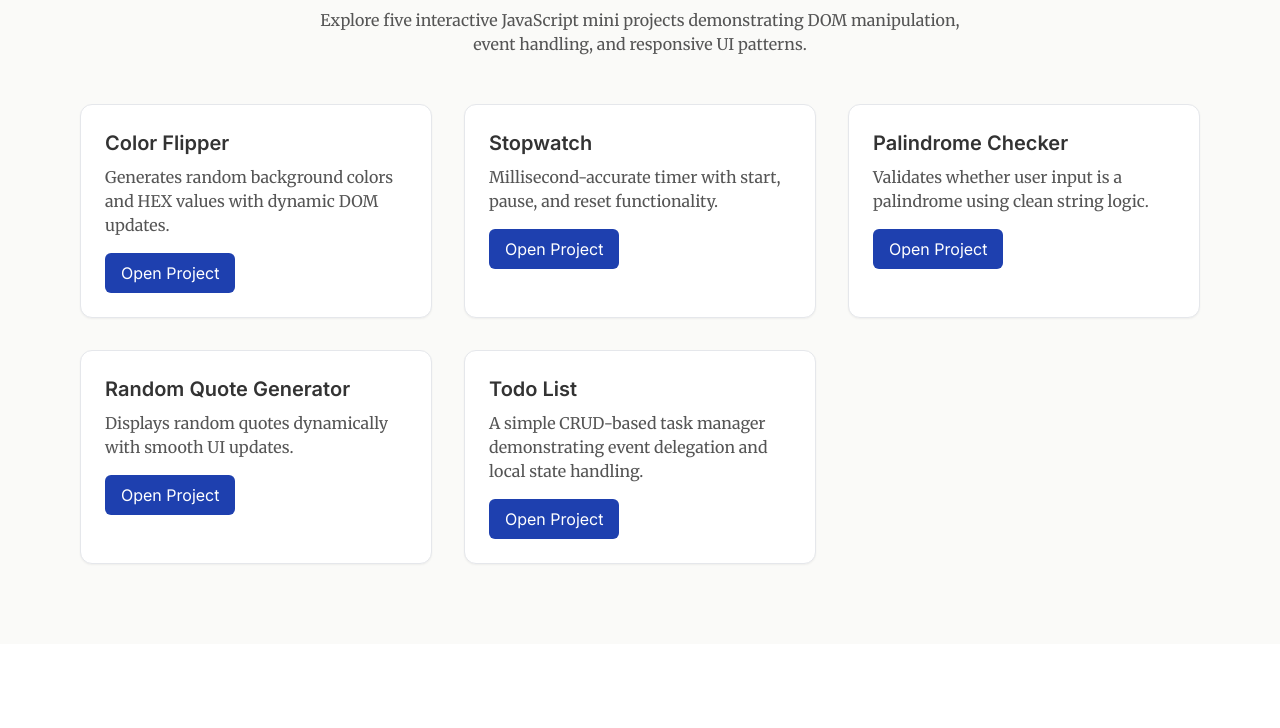
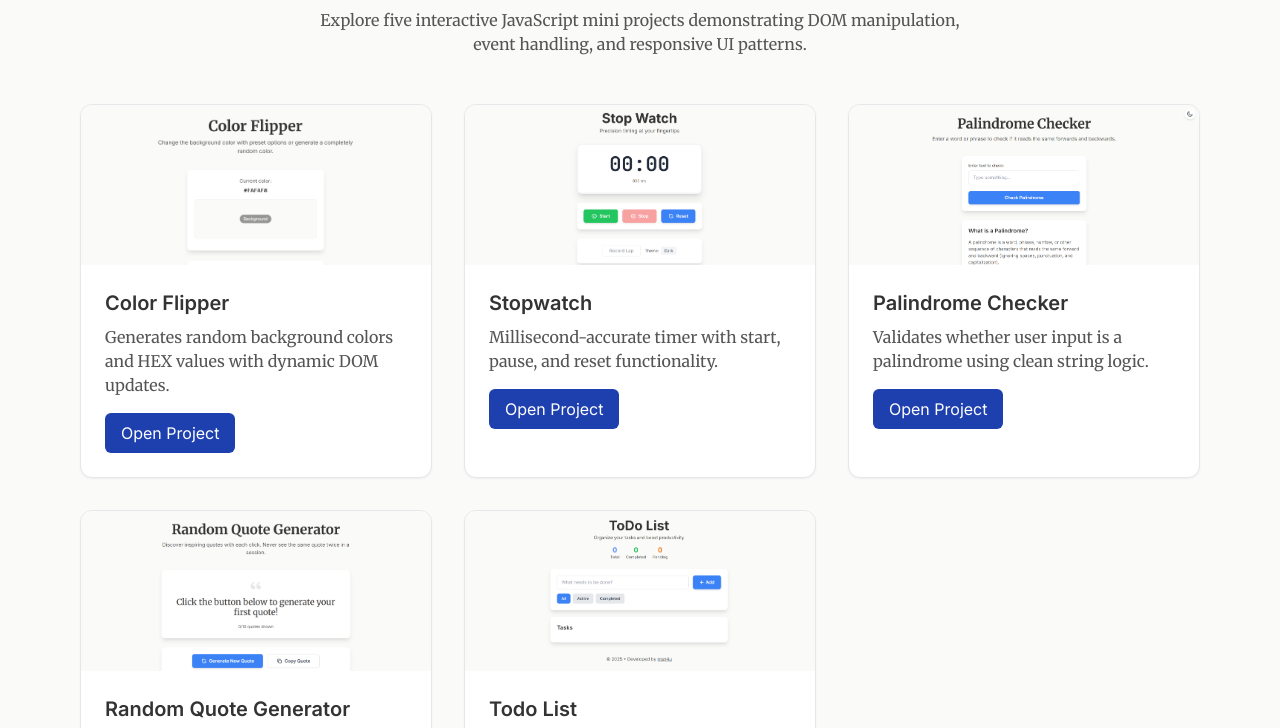
Before and after one commit to SuhaibNadakkavil/js-mini-projects, a plain HTML site: page index.html in a window 1280 px wide. Shown: the part 606-1334 px from the top of the page. Drawn offline with nearby package versions, Linux system fonts and the light colour scheme.

Commit message:
Refactor code structure for improved readability and maintainability

```diff
--- a/index.html
+++ b/index.html
@@ -20,8 +20,7 @@
     <meta property="og:title" content="JavaScript Mini Projects" />
     <meta property="og:description" content="A collection of clean and interactive JavaScript projects by msn4u." />
     <meta property="og:type" content="website" />
-    <meta property="og:image" content="assets/preview.png" />
-    <meta property="og:url" content="" />
+    <meta property="og:url" content="https://js-mini-projects-msn4u.vercel.app/" />
 
     <!-- Google Fonts -->
     <link
@@ -71,7 +70,7 @@
                 <a href="#projects" class="hover:text-[#1E40AF] transition">Projects</a>
                 <a href="#tech" class="hover:text-[#1E40AF] transition">Tech Stack</a>
                 <a href="#about" class="hover:text-[#1E40AF] transition">About</a>
-                <a href="https://github.com/suhaib/js-mini-projects" target="_blank"
+                <a href="https://github.com/SuhaibNadakkavil/js-mini-projects" target="_blank"
                     class="bg-[#1E40AF] text-white px-4 py-2 rounded-md hover:bg-[#1e3a8a] transition">
                     GitHub
                 </a>
@@ -99,7 +98,7 @@
             <a href="#about" class="block text-[16px] text-[#333333] hover:text-[#1E40AF] font-inter">
                 About
             </a>
-            <a href="https://github.com/suhaib/js-mini-projects" target="_blank"
+            <a href="https://github.com/SuhaibNadakkavil/js-mini-projects" target="_blank"
                 class="inline-block bg-[#1E40AF] text-white px-4 py-2 rounded-md hover:bg-[#1e3a8a] transition font-inter">
                 GitHub
             </a>
@@ -131,7 +130,7 @@
                     View Projects
                 </a>
 
-                <a href="https://github.com/suhaib/js-mini-projects" target="_blank"
+                <a href="https://github.com/SuhaibNadakkavil/js-mini-projects" target="_blank"
                     class="border border-[#1E40AF] text-[#1E40AF] px-6 py-3 rounded-lg font-inter text-lg hover:bg-[#f0f4ff] transition">
                     GitHub Repo
                 </a>
@@ -156,7 +155,14 @@
             <div class="grid grid-cols-1 sm:grid-cols-2 lg:grid-cols-3 gap-8">
 
                 <!-- Card: Color Flipper -->
-                <div class="border border-bordergray rounded-xl p-6 bg-white shadow-sm hover:shadow-md transition">
+                <div
+                    class="border border-bordergray rounded-xl bg-white shadow-sm hover:shadow-md transition overflow-hidden">
+
+                    <!-- Image -->
+                    <img src="assets/color-flipper.png" alt="Todo List Preview" class="w-full h-40 object-cover" />
+
+                    <!-- Content -->
+                    <div class="p-6">
                         <h3 class="text-xl font-semibold mb-2 font-inter">Color Flipper</h3>
                         <p class="text-graytext mb-4 font-merriweather">
                             Generates random background colors and HEX values with dynamic DOM updates.
@@ -167,8 +173,18 @@
                         </a>
                     </div>
 
+                </div>
+
+
                 <!-- Card: Stopwatch -->
-                <div class="border border-bordergray rounded-xl p-6 bg-white shadow-sm hover:shadow-md transition">
+                <div
+                    class="border border-bordergray rounded-xl bg-white shadow-sm hover:shadow-md transition overflow-hidden">
+
+                    <!-- Image -->
+                    <img src="assets/stop-watch.png" alt="Todo List Preview" class="w-full h-40 object-cover" />
+
+                    <!-- Content -->
+                    <div class="p-6">
                         <h3 class="text-xl font-semibold mb-2 font-inter">Stopwatch</h3>
                         <p class="text-graytext mb-4 font-merriweather">
                             Millisecond-accurate timer with start, pause, and reset functionality.
@@ -179,8 +195,18 @@
                         </a>
                     </div>
 
+                </div>
+
+
                 <!-- Card: Palindrome Checker -->
-                <div class="border border-bordergray rounded-xl p-6 bg-white shadow-sm hover:shadow-md transition">
+                <div
+                    class="border border-bordergray rounded-xl bg-white shadow-sm hover:shadow-md transition overflow-hidden">
+
+                    <!-- Image -->
+                    <img src="assets/palindrome-checker.png" alt="Todo List Preview" class="w-full h-40 object-cover" />
+
+                    <!-- Content -->
+                    <div class="p-6">
                         <h3 class="text-xl font-semibold mb-2 font-inter">Palindrome Checker</h3>
                         <p class="text-graytext mb-4 font-merriweather">
                             Validates whether user input is a palindrome using clean string logic.
@@ -191,8 +217,19 @@
                         </a>
                     </div>
 
+                </div>
+
+
                 <!-- Card: Random Quote Generator -->
-                <div class="border border-bordergray rounded-xl p-6 bg-white shadow-sm hover:shadow-md transition">
+                <div
+                    class="border border-bordergray rounded-xl bg-white shadow-sm hover:shadow-md transition overflow-hidden">
+
+                    <!-- Image -->
+                    <img src="assets/random-quote-generator.png" alt="Todo List Preview"
+                        class="w-full h-40 object-cover" />
+
+                    <!-- Content -->
+                    <div class="p-6">
                         <h3 class="text-xl font-semibold mb-2 font-inter">Random Quote Generator</h3>
                         <p class="text-graytext mb-4 font-merriweather">
                             Displays random quotes dynamically with smooth UI updates.
@@ -203,8 +240,18 @@
                         </a>
                     </div>
 
+                </div>
+
+
                 <!-- Card: Todo List -->
-                <div class="border border-bordergray rounded-xl p-6 bg-white shadow-sm hover:shadow-md transition">
+                <div
+                    class="border border-bordergray rounded-xl bg-white shadow-sm hover:shadow-md transition overflow-hidden">
+
+                    <!-- Image -->
+                    <img src="assets/todo-list.png" alt="Todo List Preview" class="w-full h-40 object-cover" />
+
+                    <!-- Content -->
+                    <div class="p-6">
                         <h3 class="text-xl font-semibold mb-2 font-inter">Todo List</h3>
                         <p class="text-graytext mb-4 font-merriweather">
                             A simple CRUD-based task manager demonstrating event delegation and local state handling.
@@ -214,6 +261,9 @@
                             Open Project
                         </a>
                     </div>
+
+                </div>
+
 
             </div>
         </div>
@@ -364,4 +414,5 @@
         });
     </script>
 </body>
+
 </html>
```
Also changed, not shown: assets/color-flipper.png (added), assets/palindrome-checker.png (added), assets/random-quote-generator.png (added), assets/stop-watch.png (added), assets/todo-list.png (added). Lines whose indentation alone changed are shown as unchanged.
